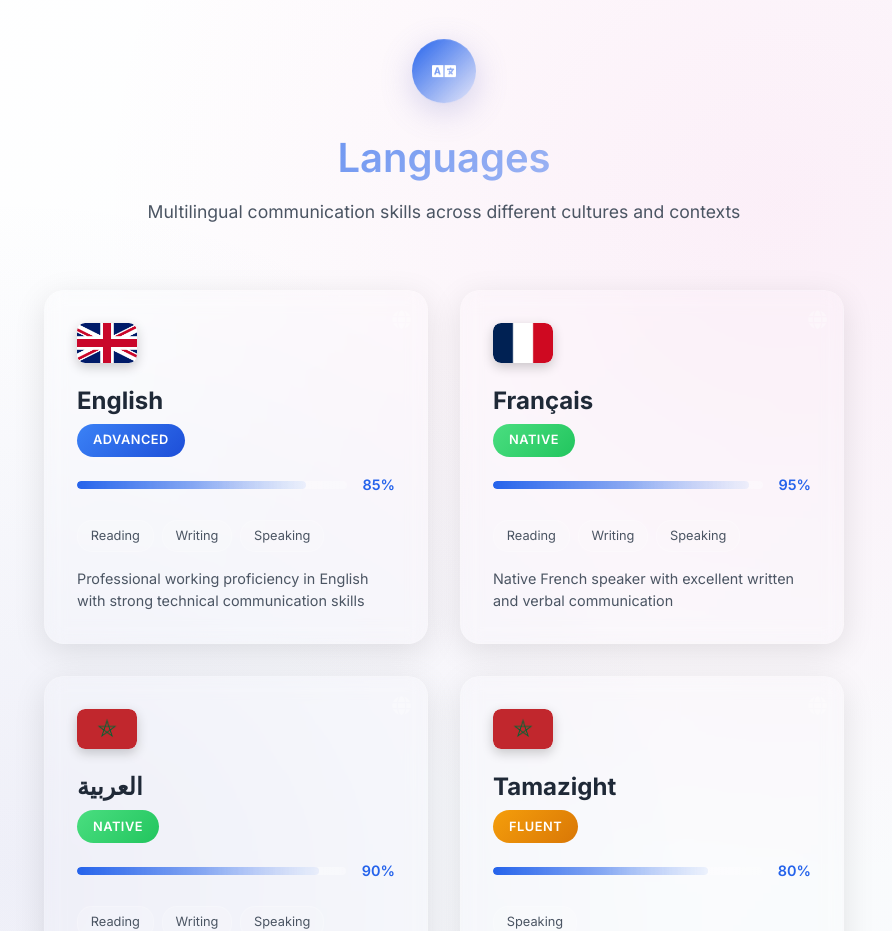
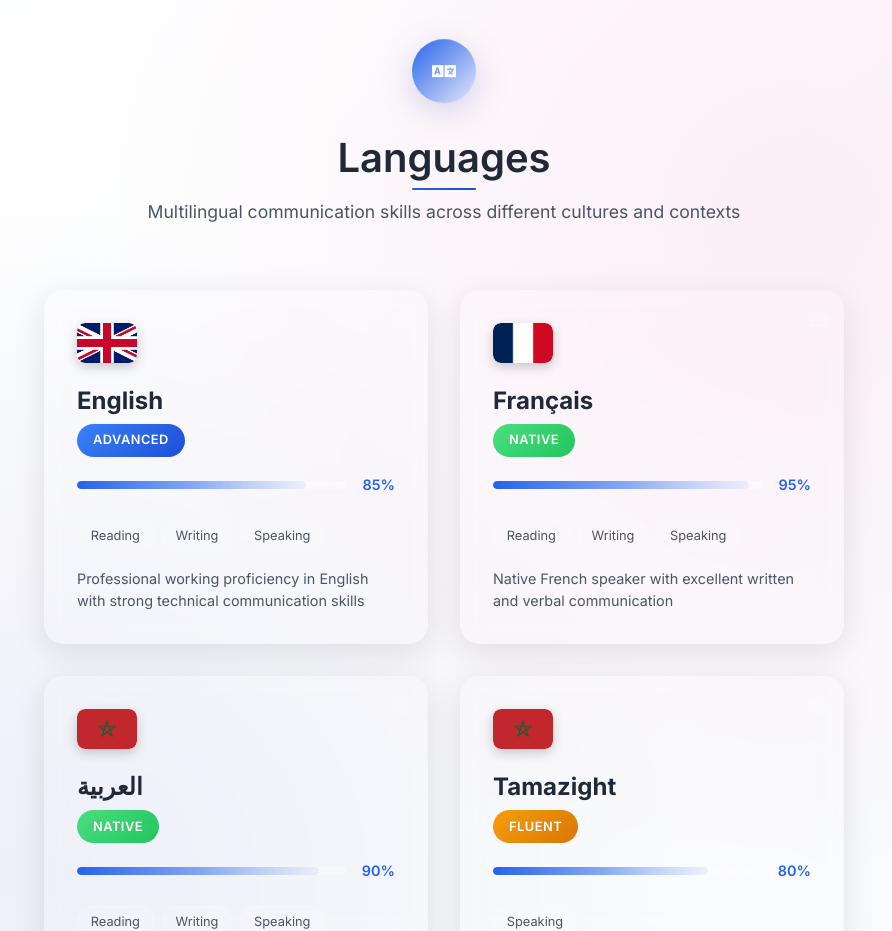
Before and after one commit to boubnacer/nacer-portfolio, a React (Create React App) app: page / in a window 1280 px wide. Shown: the part 5500-6431 px from the top of the page, without its empty margins (244-1136 px from the left). Built offline with nearby package versions, Linux system fonts and the light colour scheme.

Commit message:
Update site colors

```diff
--- a/src/templates.js/testimonials.css
+++ b/src/templates.js/testimonials.css
@@ -48,10 +48,20 @@
 .languages__header h2 {
   font-size: 2.5rem;
   margin-bottom: 1rem;
-  background: linear-gradient(135deg, var(--primary-color), var(--primary-variant-color));
-  -webkit-background-clip: text;
-  -webkit-text-fill-color: transparent;
-  background-clip: text;
+  color: var(--white-color);
+  position: relative;
+}
+
+.languages__header h2::after {
+  content: '';
+  position: absolute;
+  bottom: -0.5rem;
+  left: 50%;
+  transform: translateX(-50%);
+  width: 4rem;
+  height: 2px;
+  background: linear-gradient(90deg, var(--primary-color), var(--secondary-color));
+  border-radius: 1px;
 }
 
 .languages__subtitle {
```
